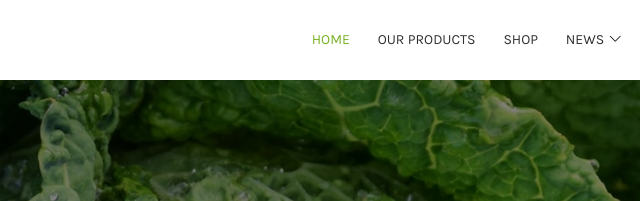
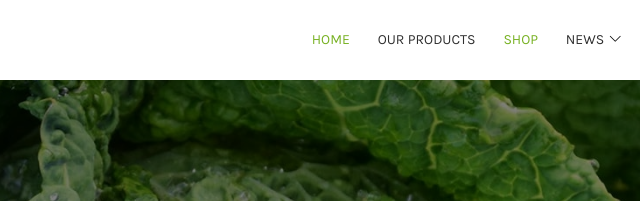
Before and after one commit to techno-extreme/ChampionFarmProduce, a website: page shop.html in a window 1280 px wide. Shown: the top 201 px of the page, 336-976 px from the left. Drawn offline with Linux system fonts and the light colour scheme; files whose address does not match are found by name.

Commit message:
Update shop.html

```diff
--- a/shop.html
+++ b/shop.html
@@ -56,7 +56,7 @@
                   <ul>
                     <li class="active"><a href="index.html">Home</a></li>
                     <li><a href="our-product.html">Our Products</a></li>
-                    <li><a href="shop.html">Shop</a></li>
+                    <li class="active"><a href="shop.html">Shop</a></li>
                     <li>
                       <a href="news.html">News</a>
                       <ul class="dropdown">
```
